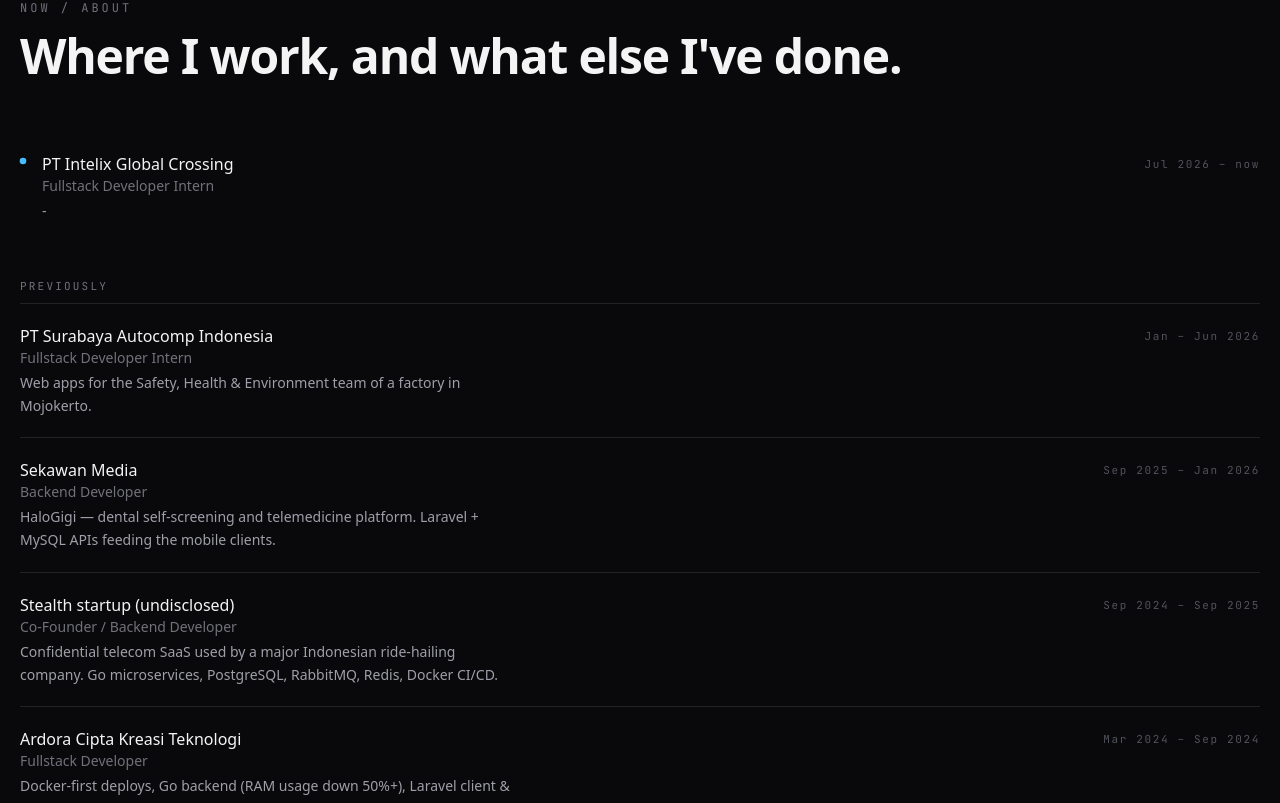
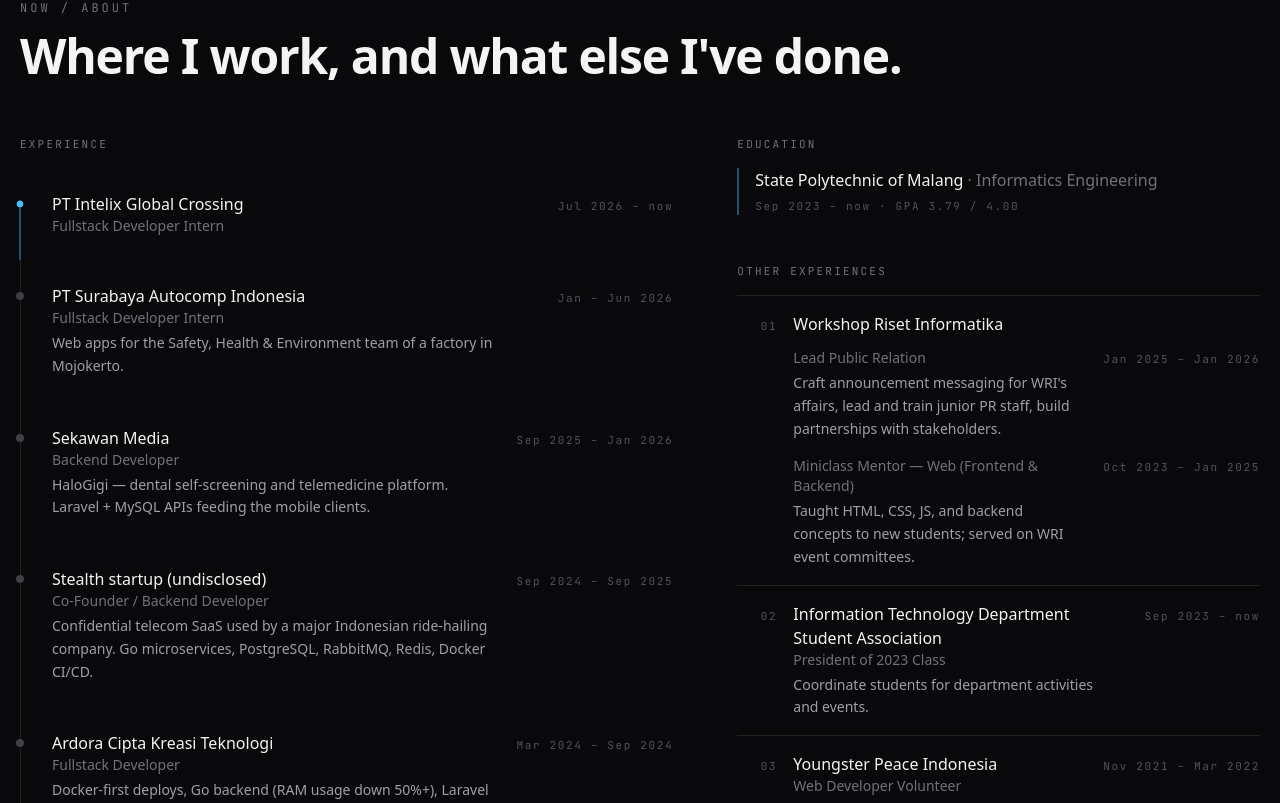
Before and after one commit to RakaiSeto/new-rakaiseto, a React (Vite) app: page / in a window 1280 px wide. Shown: the part 997-1800 px from the top of the page. Built offline with nearby package versions, Linux system fonts and the light colour scheme.

Commit message:
feat(about): rebuild experience section as timeline rail

```diff
--- a/content/about.json
+++ b/content/about.json
@@ -1,13 +1,11 @@
 {
-  "current": [
+  "experience": [
     {
+      "period": "Jul 2026 – now",
       "role": "Fullstack Developer Intern",
       "company": "PT Intelix Global Crossing",
-      "period": "Jul 2026 – now",
-      "line": "-"
-    }
-  ],
-  "timeline": [
+      "current": true
+    },
     {
       "period": "Jan – Jun 2026",
       "role": "Fullstack Developer Intern",
--- a/src/components/About.jsx
+++ b/src/components/About.jsx
@@ -1,40 +1,231 @@
+import { motion } from 'framer-motion'
 import about from '../../content/about.json'
 import BreathingDot from './BreathingDot.jsx'
+import { EASE } from '../lib/motion.js'
 import { Reveal } from './Motion.jsx'
 
-function CurrentRow({ item }) {
+/* ── experience — the history ledger ────────────────────────────
+   Rows on a self-drawing rail. No hairline borders, no year ticks:
+   the rail alone carries the history. The rail is one segment per
+   row — the first row's segment starts at its dot, the last row's
+   ends at its dot, so nothing is drawn above the topmost point or
+   below the last one. Periods sit on the right at their natural
+   width (`shrink-0`) so they never wrap. The current row trades
+   the neutral rail for a highlighted brand segment + a breathing
+   dot. */
+
+function LedgerRow({ item, current = false, first = false, last = false }) {
   return (
-    <div className="grid gap-2 py-4 sm:grid-cols-12 sm:gap-6">
-      <div className="flex gap-4 sm:col-span-10">
-        <BreathingDot className="mt-1.5 shrink-0 bg-brand-500" />
-        <div>
-          <p className="font-medium">{item.company}</p>
+    <div className={`group relative py-6 ${current ? 'pl-4' : ''} md:pl-8`}>
+      {current ? (
+        <span
+          aria-hidden
+          className={`absolute left-[-1px] top-[2rem] w-[2px] bg-brand-500/40 ${
+            last ? 'bottom-[calc(100%-2rem)]' : 'bottom-0'
+          }`}
+        />
+      ) : (
+        <motion.span
+          aria-hidden
+          className={`absolute left-[-0.5px] hidden w-px bg-white/10 md:block ${
+            first ? 'top-[2rem]' : 'top-0'
+          } ${last ? 'bottom-[calc(100%-2rem)]' : 'bottom-0'}`}
+          initial={{ opacity: 0 }}
+          whileInView={{ opacity: 1 }}
+          viewport={{ once: true, margin: '-80px 0px' }}
+          transition={{ duration: 0.8, ease: EASE }}
+        />
+      )}
+      <span
+        aria-hidden
+        className="absolute left-0 top-[2rem] hidden -translate-x-1/2 md:block"
+      >
+        {current ? (
+          <span className="flex h-2 w-2 items-center justify-center">
+            <BreathingDot className="bg-brand-500" />
+          </span>
+        ) : (
+          <span className="block h-2 w-2 rounded-full bg-zinc-700 transition-all duration-300 group-hover:scale-110 group-hover:bg-brand-500" />
+        )}
+      </span>
+      <div className="flex flex-col gap-2 sm:flex-row sm:items-baseline sm:justify-between sm:gap-6">
+        <div className="min-w-0 flex-1">
+          <p className="font-medium transition-all duration-300 group-hover:translate-x-1 group-hover:text-brand-400">
+            {item.company ?? item.org}
+          </p>
           <p className="text-sm text-zinc-500">{item.role}</p>
-          <p className="mt-1 max-w-[52ch] text-sm leading-relaxed text-zinc-400">
-            {item.line}
-          </p>
+          {item.line && (
+            <p className="mt-1 max-w-[62ch] text-sm leading-relaxed text-zinc-400">{item.line}</p>
+          )}
         </div>
-      </div>
-      <span className="font-mono text-[11px] tracking-[0.15em] text-zinc-600 sm:col-span-2 sm:pt-1 sm:text-right">
+        <span className="shrink-0 font-mono text-[11px] tracking-[0.15em] text-zinc-600 sm:text-right">
           {item.period}
         </span>
+      </div>
     </div>
   )
 }
 
-function TimelineRow({ item }) {
+// Grouped positions at one company render as a block: name on top, one
+// sub-row per position, indented under the rail without their own dots.
+function LedgerGroup({ name, items, first = false, last = false }) {
   return (
-    <div className="grid gap-2 border-t border-white/10 py-5 sm:grid-cols-12 sm:gap-6">
-      <div className="sm:col-span-10">
+    <div className="group relative py-6 md:pl-8">
+      <motion.span
+        aria-hidden
+        className={`absolute left-[-0.5px] hidden w-px bg-white/10 md:block ${
+          first ? 'top-[2rem]' : 'top-0'
+        } ${last ? 'bottom-[calc(100%-2rem)]' : 'bottom-0'}`}
+        initial={{ opacity: 0 }}
+        whileInView={{ opacity: 1 }}
+        viewport={{ once: true, margin: '-80px 0px' }}
+        transition={{ duration: 0.8, ease: EASE }}
+      />
+      <span
+        aria-hidden
+        className="absolute left-0 top-[2rem] hidden h-2 w-2 -translate-x-1/2 rounded-full bg-zinc-700 transition-all duration-300 group-hover:scale-110 group-hover:bg-brand-500 md:block"
+      />
+      <div>
+        <p className="font-medium transition-all duration-300 group-hover:translate-x-1 group-hover:text-brand-400">
+          {name}
+        </p>
+        <div className="mt-4 space-y-5">
+          {items.map((item) => (
+            <div
+              key={item.period + item.role}
+              className="flex flex-col gap-2 sm:flex-row sm:items-baseline sm:justify-between sm:gap-6"
+            >
+              <div className="min-w-0 flex-1">
+                <p className="text-sm text-zinc-500">{item.role}</p>
+                <p className="mt-1 max-w-[62ch] text-sm leading-relaxed text-zinc-400">{item.line}</p>
+              </div>
+              <span className="shrink-0 font-mono text-[11px] tracking-[0.15em] text-zinc-600 sm:text-right">
+                {item.period}
+              </span>
+            </div>
+          ))}
+        </div>
+      </div>
+    </div>
+  )
+}
+
+/* ── other — indexed, quiet ─────────────────────────────────────
+   Densest block, lowest hierarchy: a mono index in the gutter, no
+   rail, no hover motion. */
+
+function IndexRow({ item, index }) {
+  return (
+    <div className="border-t border-white/10 py-4 md:grid md:grid-cols-[2.5rem_1fr] md:items-baseline md:gap-4">
+      <span className="hidden text-right font-mono text-[11px] tracking-[0.15em] text-zinc-600 md:block">
+        {String(index + 1).padStart(2, '0')}
+      </span>
+      <div className="flex min-w-0 flex-col gap-2 sm:flex-row sm:items-baseline sm:justify-between sm:gap-6">
+        <div className="min-w-0 flex-1">
           <p className="font-medium">{item.company ?? item.org}</p>
           <p className="text-sm text-zinc-500">{item.role}</p>
-        <p className="mt-1 max-w-[62ch] text-sm leading-relaxed text-zinc-400">
-          {item.line}
-        </p>
+          <p className="mt-1 max-w-[62ch] text-sm leading-relaxed text-zinc-400">{item.line}</p>
         </div>
-      <span className="font-mono text-[11px] tracking-[0.15em] text-zinc-600 sm:col-span-2 sm:pt-1 sm:text-right">
+        <span className="shrink-0 font-mono text-[11px] tracking-[0.15em] text-zinc-600 sm:text-right">
           {item.period}
         </span>
+      </div>
+    </div>
+  )
+}
+
+function IndexGroup({ name, items, index }) {
+  return (
+    <div className="border-t border-white/10 py-4 md:grid md:grid-cols-[2.5rem_1fr] md:items-baseline md:gap-4">
+      <span className="hidden text-right font-mono text-[11px] tracking-[0.15em] text-zinc-600 md:block">
+        {String(index + 1).padStart(2, '0')}
+      </span>
+      <div className="min-w-0">
+        <p className="font-medium">{name}</p>
+        <div className="mt-3 space-y-4">
+          {items.map((item) => (
+            <div
+              key={item.period + item.role}
+              className="flex flex-col gap-2 sm:flex-row sm:items-baseline sm:justify-between sm:gap-6"
+            >
+              <div className="min-w-0 flex-1">
+                <p className="text-sm text-zinc-500">{item.role}</p>
+                <p className="mt-1 max-w-[62ch] text-sm leading-relaxed text-zinc-400">{item.line}</p>
+              </div>
+              <span className="shrink-0 font-mono text-[11px] tracking-[0.15em] text-zinc-600 sm:text-right">
+                {item.period}
+              </span>
+            </div>
+          ))}
+        </div>
+      </div>
+    </div>
+  )
+}
+
+/* ── shared plumbing ──────────────────────────────────────────── */
+
+// Group by company/org name; order follows first appearance, positions
+// keep authoring order. A group of one renders as a plain row.
+function groupByCompany(items) {
+  const groups = new Map()
+  for (const item of items) {
+    const name = item.company ?? item.org
+    if (!groups.has(name)) groups.set(name, [])
+    groups.get(name).push(item)
+  }
+  return [...groups.entries()]
+}
+
+function renderRow(row, variant) {
+  if (row.type === 'row') {
+    return variant === 'ledger' ? (
+      <LedgerRow item={row.item} current={row.current} first={row.first} last={row.last} />
+    ) : (
+      <IndexRow item={row.item} index={row.index} />
+    )
+  }
+  return variant === 'ledger' ? (
+    <LedgerGroup name={row.name} items={row.items} first={row.first} last={row.last} />
+  ) : (
+    <IndexGroup name={row.name} items={row.items} index={row.index} />
+  )
+}
+
+// variant "ledger" (career history): rail + dots.
+// variant "indexed" (auxiliary): mono index, quieter.
+function TimelineList({ items, variant = 'ledger' }) {
+  const groups = groupByCompany(items)
+  const rows = groups.map(([name, groupItems], i) =>
+    groupItems.length === 1
+      ? {
+          type: 'row',
+          item: groupItems[0],
+          index: i,
+          current: groupItems[0].current,
+          first: i === 0,
+          last: i === groups.length - 1,
+        }
+      : {
+          type: 'group',
+          name,
+          items: groupItems,
+          index: i,
+          first: i === 0,
+          last: i === groups.length - 1,
+        },
+  )
+
+  return (
+    <div className="relative">
+      {rows.map((row) => (
+        <Reveal
+          key={row.type === 'row' ? row.item.company ?? row.item.org : row.name}
+          delay={row.index * 0.05}
+        >
+          {renderRow(row, variant)}
+        </Reveal>
+      ))}
     </div>
   )
 }
@@ -51,51 +242,44 @@
         </h2>
       </Reveal>
 
-      {/* career — current */}
+      {/* experience — two asymmetric columns: jobs | education & other.
+          Columns only at lg+ — below that the 12-col/gap math degenerates
+          and the "other" periods would have no room, so it stacks. */}
+      <div className="grid gap-14 lg:grid-cols-[1.25fr_1fr] lg:gap-16">
+        {/* column 1 — the jobs */}
+        <div>
           <Reveal delay={0.1}>
-        <div className="divide-y divide-white/10">
-          {about.current.map((item) => (
-            <CurrentRow key={item.company} item={item} />
-          ))}
+            <p className="mb-4 font-mono text-[11px] uppercase tracking-[0.2em] text-zinc-500">
+              experience
+            </p>
+            <TimelineList items={about.experience} />
+          </Reveal>
         </div>
-      </Reveal>
 
-      {/* career — previously */}
-      <Reveal delay={0.2} className="mt-10">
-        <p className="mb-2 font-mono text-[11px] uppercase tracking-[0.2em] text-zinc-500">
-          previously
-        </p>
-        {about.timeline.map((item) => (
-          <TimelineRow key={item.company + item.period} item={item} />
-        ))}
-      </Reveal>
-
-      {/* education + other work */}
-      <div className="mt-16 grid gap-12 md:grid-cols-12 md:gap-16">
-        <Reveal delay={0.3} className="md:col-span-4">
+        {/* column 2 — education & other work */}
+        <div>
+          <Reveal delay={0.2}>
             <p className="mb-4 font-mono text-[11px] uppercase tracking-[0.2em] text-zinc-500">
               education
             </p>
-          <div className="border-t border-white/10 pt-5">
-            <p className="font-medium">{about.education.school}</p>
-            <p className="mt-0.5 text-sm text-zinc-500">{about.education.field}</p>
-            <p className="mt-4 font-mono text-[11px] tracking-[0.15em] text-zinc-600">
-              {about.education.period}
+            <div className="border-l-2 border-brand-500/40 pl-4">
+              <p className="font-medium">
+                {about.education.school}
+                <span className="text-zinc-500"> · {about.education.field}</span>
               </p>
-            <p className="mt-1 font-mono text-[11px] tracking-[0.15em] text-zinc-600">
-              GPA {about.education.gpa} / 4.00
+              <p className="mt-1.5 font-mono text-[11px] tracking-[0.15em] text-zinc-600">
+                {about.education.period} · GPA {about.education.gpa} / 4.00
               </p>
             </div>
           </Reveal>
 
-        <Reveal delay={0.35} className="md:col-span-8">
+          <Reveal delay={0.25} className="mt-12">
             <p className="mb-4 font-mono text-[11px] uppercase tracking-[0.2em] text-zinc-500">
               other experiences
             </p>
-          {about.other.map((item) => (
-            <TimelineRow key={item.org + item.role} item={item} />
-          ))}
+            <TimelineList items={about.other} variant="indexed" />
           </Reveal>
+        </div>
       </div>
     </section>
   )
--- a/src/components/BreathingDot.jsx
+++ b/src/components/BreathingDot.jsx
@@ -2,12 +2,14 @@
 import { motion } from 'framer-motion'
 
 // Perpetual breathing dot — isolated leaf, memoized, never re-renders parent.
+// Scale-only pulse: opacity stays constant so the dot reads as a solid
+// marker against the rail, not a fading one.
 const BreathingDot = memo(function BreathingDot({ className = '' }) {
   return (
     <motion.span
       aria-hidden
       className={`inline-block h-1.5 w-1.5 rounded-full ${className}`}
-      animate={{ opacity: [0.35, 1, 0.35], scale: [0.85, 1.1, 0.85] }}
+      animate={{ scale: [0.85, 1.1, 0.85] }}
       transition={{ duration: 2.6, repeat: Infinity, ease: 'easeInOut' }}
     />
   )
```
Lines whose indentation alone changed are shown as unchanged.
